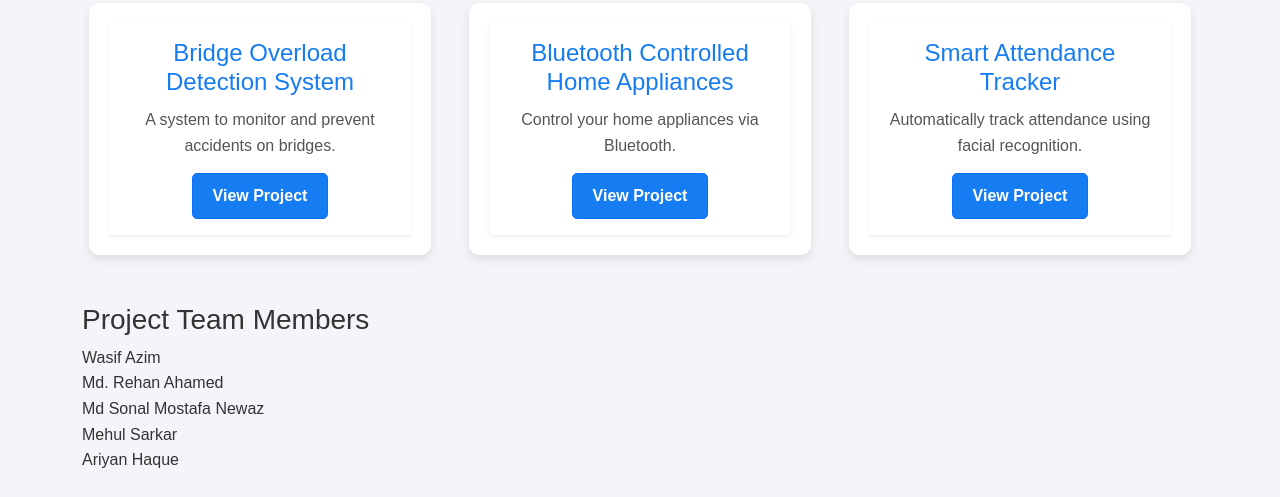
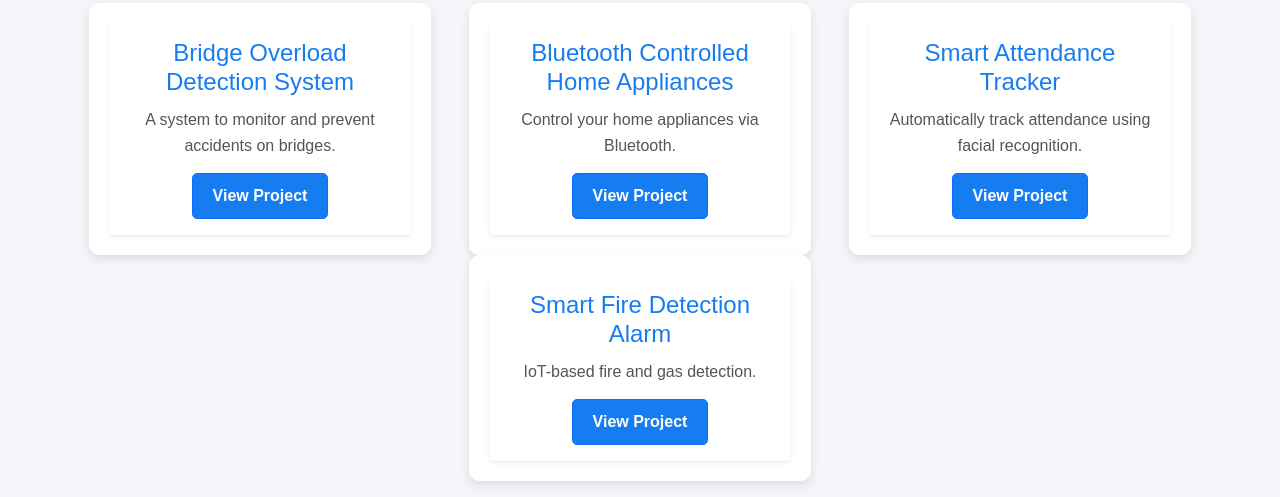
Before and after one commit to Wasifdevoloper/Exhibition-Projects, a plain HTML site: page index.html in a window 1280 px wide. Shown: the part 303-800 px from the top of the page. Drawn offline with nearby package versions, Linux system fonts and the light colour scheme.

Commit message:
Update index.html

```diff
--- a/index.html
+++ b/index.html
@@ -79,6 +79,16 @@
                     </div>
                 </div>
             </div>
+             <!-- Project 3 -->
+             <div class="col-md-4 project animate-on-scroll">
+                <div class="card border-0 shadow-sm">
+                    <div class="card-body">
+                        <h3 class="card-title">Smart Fire Detection Alarm</h3>
+                        <p class="card-text">IoT-based fire and gas detection.</p>
+                        <a href="project4.html" class="btn btn-primary">View Project</a>
+                    </div>
+                </div>
+            </div>
         </section>
 
         <!-- Team Section -->
```
